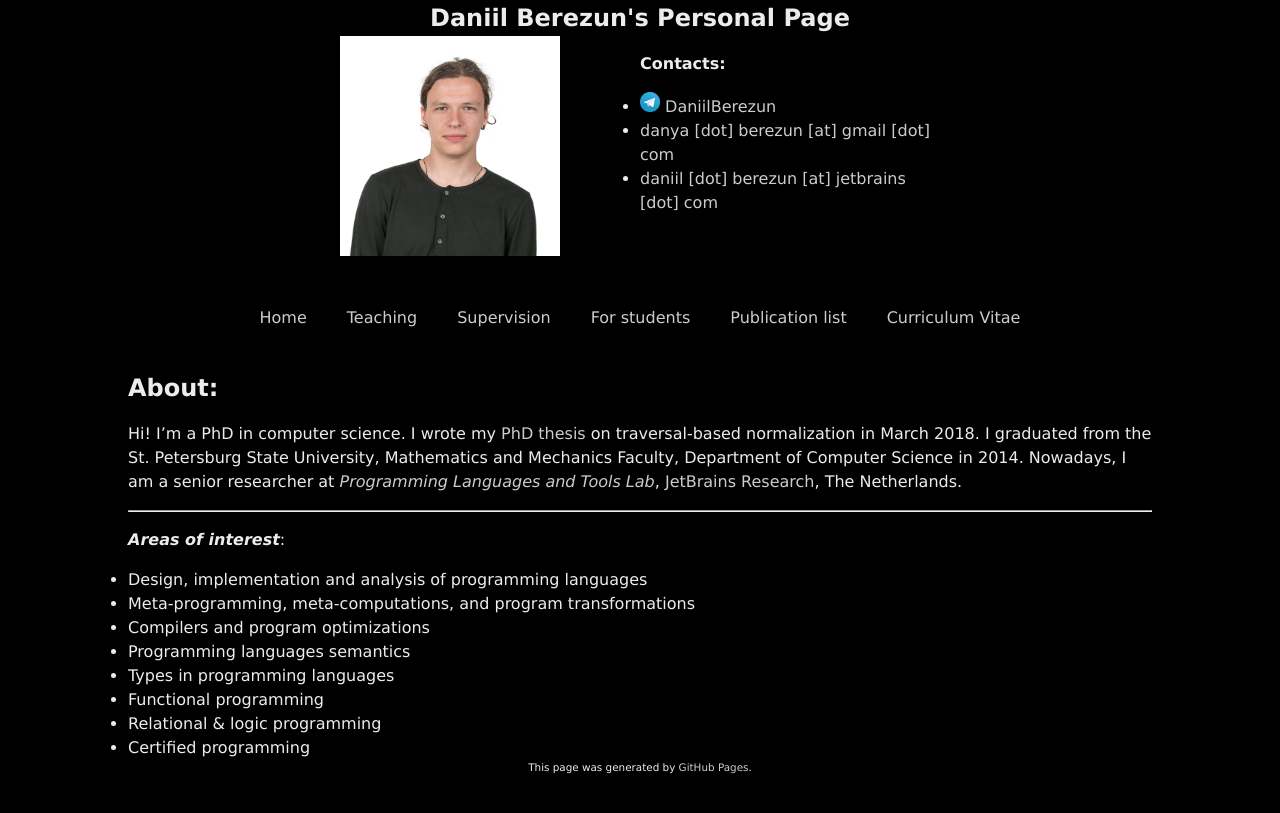
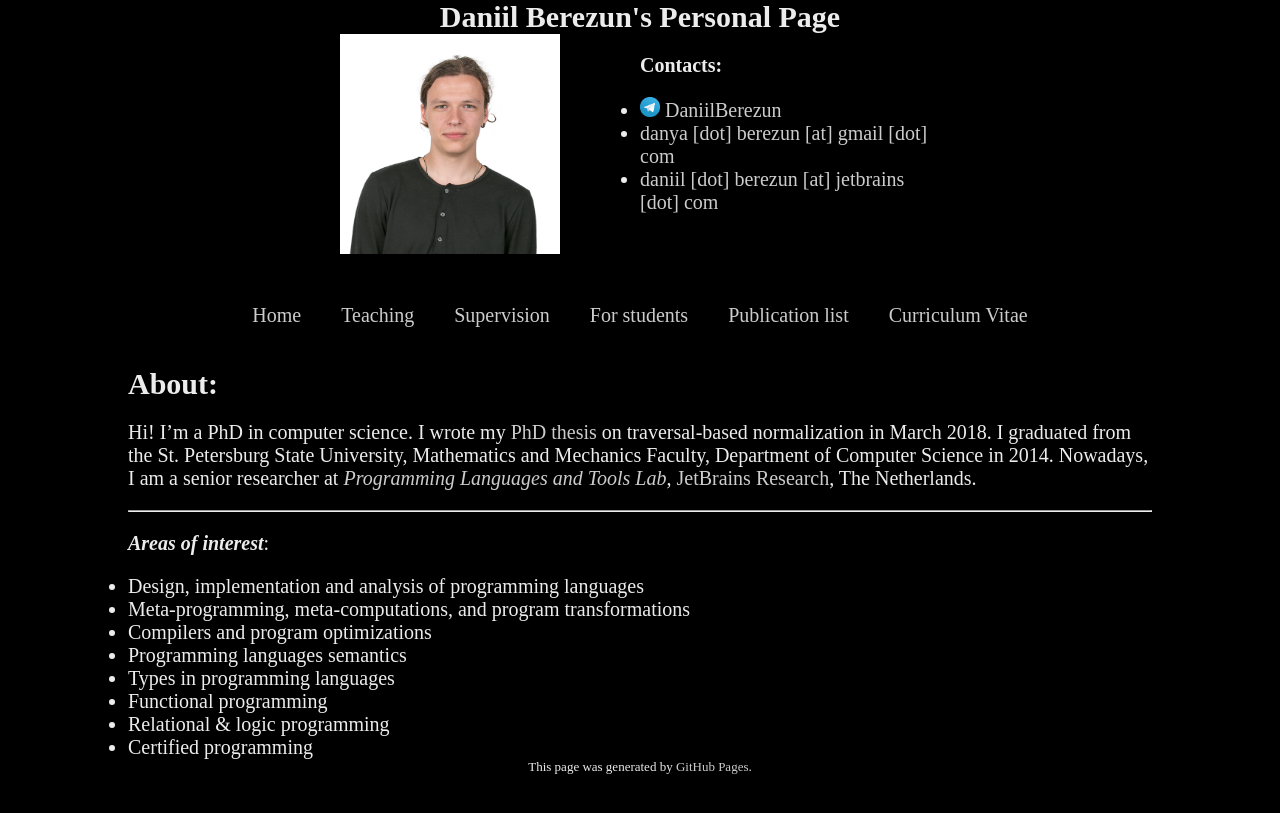
Before and after one commit to danyaberezun/danyaberezun.github.io, a Jekyll site: the page built from index.md, in a window 1280 px wide. Shown: the top 813 px of the page. Built offline with Jekyll 4.4.1, drawn with Linux system fonts in a browser that asks for light colours; some web fonts are replaced; our own code applies the rules of GitHub Pages for plain Markdown files.

Commit message:
adjust fonts

```diff
--- a/css/styles.css
+++ b/css/styles.css
@@ -1,10 +1,46 @@
+/* body { */
+/*   font: 16px/1.5 verdana, helvetica-neue, helvetica, arial, san-serif; */
+/*   background: black; */
+/*   color: #ececec; */
+/*   padding: 0; */
+/*   margin: 0; */
+/* } */
+
+@font-face {
+  font-family: 'VT323';
+  font-style: normal;
+  font-weight: 400;
+  src: url(https://fonts.gstatic.com/s/vt323/v17/pxiKyp0ihIEF2isfFJU.woff2) format('woff2');
+  unicode-range: U+0000-00FF, U+0131, U+0152-0153, U+02BB-02BC, U+02C6, U+02DA, U+02DC, U+2000-206F, U+2074, U+20AC, U+2122, U+2191, U+2193, U+2212, U+2215, U+FEFF, U+FFFD;
+}
+/* cyrillic-ext */
+@font-face {
+  font-family: 'Ubuntu Mono';
+  font-style: normal;
+  font-weight: 350;
+  src: url(https://fonts.gstatic.com/s/ubuntumono/v15/KFOjCneDtsqEr0keqCMhbCc3CsTKlA.woff2) format('woff2');
+  unicode-range: U+0460-052F, U+1C80-1C88, U+20B4, U+2DE0-2DFF, U+A640-A69F, U+FE2E-FE2F;
+  size-adjust: 80%;
+}
+/* cyrillic */
+@font-face {
+  font-family: 'Ubuntu Mono';
+  font-style: normal;
+  font-weight: 350;
+  src: url(https://fonts.gstatic.com/s/ubuntumono/v15/KFOjCneDtsqEr0keqCMhbCc-CsTKlA.woff2) format('woff2');
+  unicode-range: U+0301, U+0400-045F, U+0490-0491, U+04B0-04B1, U+2116;
+  size-adjust: 80%;
+}
+
 body {
-  font: 16px/1.5 verdana, helvetica-neue, helvetica, arial, san-serif;
+  font-family: 'VT323', 'Ubuntu Mono';
+  font-size: 20px;
   background: black;
   color: #ececec;
   padding: 0;
   margin: 0;
 }
+
 ul {
   margin: 0;
   padding: 0;
```
